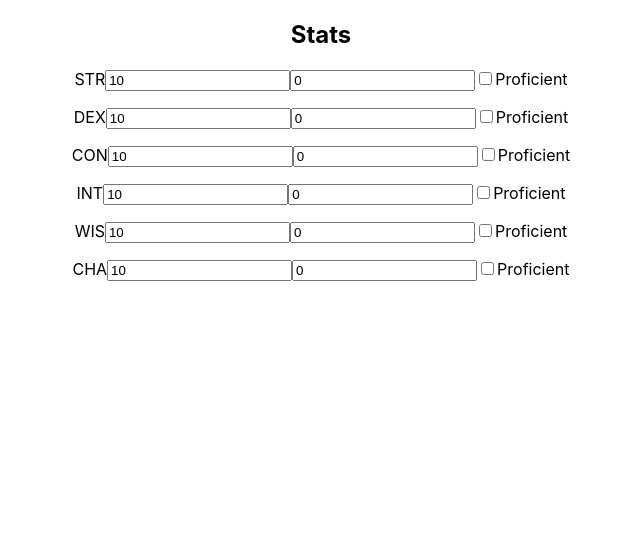
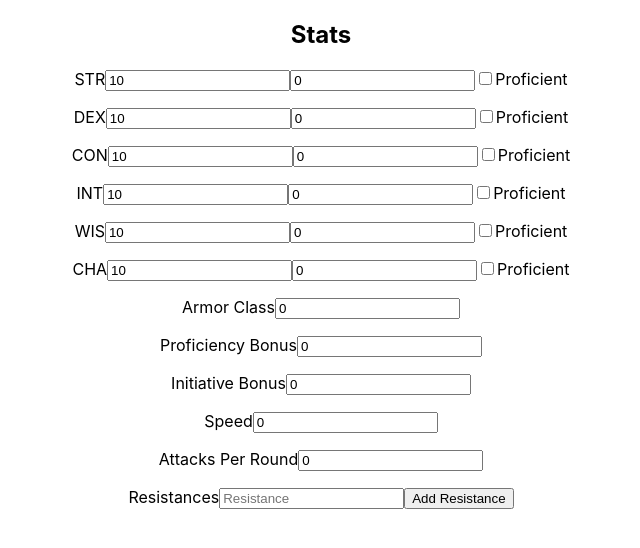
Before and after one commit to ChrispyRice024/DNDCompanion, a React (Create React App) app: page / in a window 1280 px wide. Shown: the top 548 px of the page, without its empty margins (319-959 px from the left). Built offline with nearby package versions, Linux system fonts and the light colour scheme.

Commit message:
got the combat page working and it now can add resistances and save them each in the correct array

```diff
--- a/src/components/Combat.js
+++ b/src/components/Combat.js
@@ -1,11 +1,87 @@
-import react from 'react'
+import React from 'react'
+import {useState, useEffect} from 'react'
 
-export default function Combat () {
+export default function Combat ({sendCombat}) {
 
+    const [combat, setCombat] = useState({
+        ac:'',
+        proBonus:'',
+        initBonus:'',
+        speed:'',
+        atkPerRound:'',
+        resistances:['']
+    })
+    useEffect(() => {
+        sendCombat(combat)
+    })
+
+    const newResist = document.createElement('input')
+    var resistCount = 1
+    const handleAdd = (e) => {
+        e.preventDefault()
+
+        setCombat((prevCombat) => ({
+            ...prevCombat,
+            resistances: [...prevCombat.resistances, '']
+        }))
+    }
+
+    const handleResistChange = (i, value) => {
+
+        setCombat((prevCombat) => {
+            const updatedResistances = [...prevCombat.resistances]
+            updatedResistances[i] = value
+            return {...prevCombat, resistances: updatedResistances}
+        })
+
+        return false
+    }
+
+    const handleChange = (e) => {
+        e.preventDefault()
+
+        setCombat({...combat, [e.target.name]: e.target.value})
+    }
 
     return(
         <div>
+            <p>
+                <label htmlFor='ac'>Armor Class</label>
+                <input name='ac' type="number" onChange={handleChange} defaultValue='0'/>
+            </p>
+            <p>
+                <label htmlFor='proBonus'>Proficiency Bonus</label>
+                <input name='proBonus' type='number' onChange={handleChange} defaultValue='0'/>
+            </p>
+            <p>
+                <label htmlFor='initBonus'>Initiative Bonus</label>
+                <input name='initBonus' type='number' onChange={handleChange} defaultValue='0'/>
+            </p>
+            <p>
+                <label htmlFor='speed'>Speed</label>
+                <input name='speed' type='number' onChange={handleChange} defaultValue='0'/>
+            </p>
+            <p>
+                <label htmlFor='atkPerRound'>Attacks Per Round</label>
+                <input name='atkPerRound' type='number' onChange={handleChange} defaultValue='0'/>
+            </p>
+            <p id='resistList'>
+                <label htmlFor='resist'>Resistances</label>
+                {/* <input name='resist' type='text' onChange={handleChange} placeholder='Resistances'/> */}
+                <span id='newResistList'>
+                    {combat.resistances.map((resist, i) => (
+                        <input
+                            key={i}
+                            type='text'
+                            // value={resist}
+                            onChange={(e) => handleResistChange(i, e.target.value)}
+                            placeholder='Resistance'
+                            />
 
+                    ))}
+                </span>
+                <button name='addButton' onClick={handleAdd}>Add Resistance</button>
+            </p>
         </div>
     )
 }
--- a/src/components/Stats.js
+++ b/src/components/Stats.js
@@ -16,7 +16,7 @@ export default function Stats({functions}) {
     })
     const [mods, setMods] = useState({
         strMod:0,
-        deMod:0,
+        dexMod:0,
         conMod:0,
         intMod:0,
         wisMod:0,
--- a/src/pages/CharCreator.js
+++ b/src/pages/CharCreator.js
@@ -4,27 +4,36 @@ import Stats from '../components/Stats'
 import Combat from '../components/Combat'
 export default function CharCreator () {
 
+
+    //STATS
     const [stats, setStats] = useState({})
     const getStats = (data) => {
         setStats(data)
     }
+    //STAT MODS
     const [mods, setMods] = useState({})
     const getMods = (data) => {
         setMods(data)
     }
+    //PROFICIENCIES
     const [pro, setPro] = useState({})
     const getPro = (data) => {
         setPro(data)
     }
-    console.log('proficiency parent', pro)
-    console.log('mod parent', mods)
-    console.log('parent', stats)
-
+    //COMBAT
     const [combat, setCombat] = useState({})
     const getCombat = (data) => {
         setCombat(data)
     }
+    const character = {
+        stats: stats,
+        mods:mods,
+        proficiencies:pro,
+        combat: combat,
+    }
 
+    console.log('parent', combat)
+    console.log('character parent', character)
     return(
         <div>
             <form>
@@ -33,7 +42,7 @@ export default function CharCreator () {
                 </div>
 
                 <div>
-                    {/* <Combat sendCombat={getCombat}/> */}
+                    <Combat sendCombat={getCombat}/>
                 </div>
             </form>
         </div>
```
